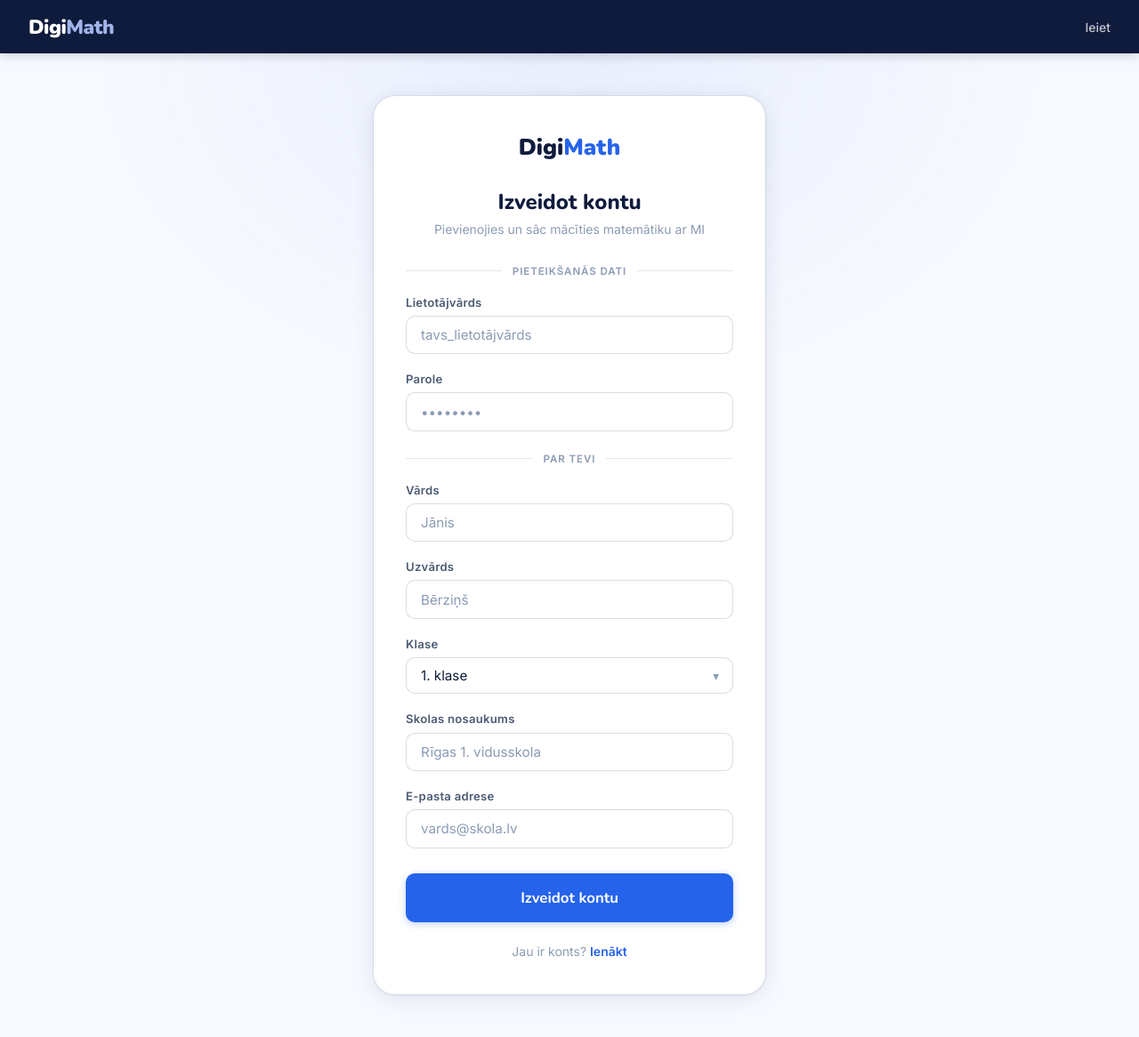
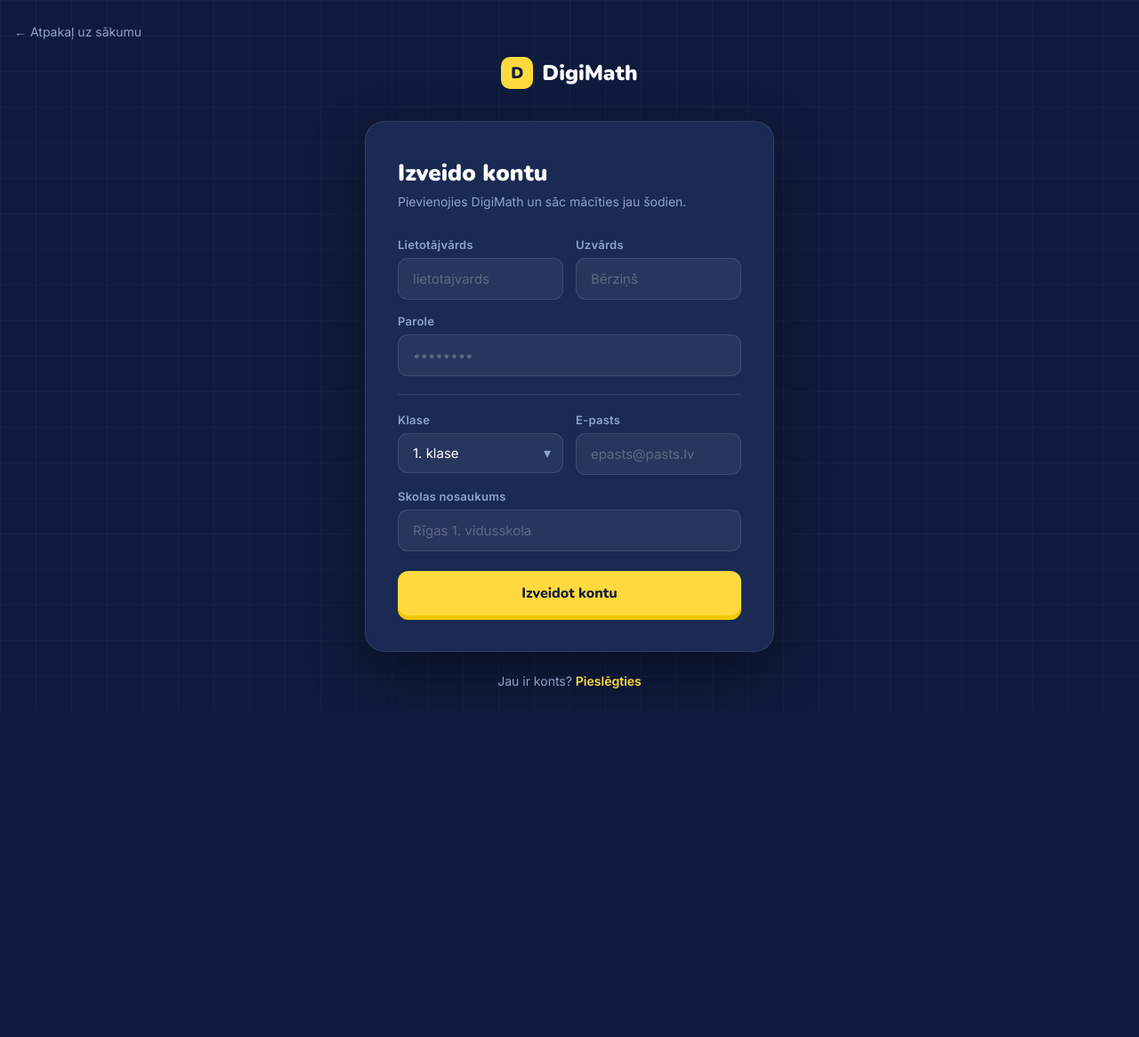
Before and after one commit to DanaTada/DigiMath, a PHP site: page /register.php in a window 1280 px wide. Shown: the whole page at 89% size. After the commit the page ends 774 px from the top, so only its background shows below. Run offline with PHP 8.4, Linux system fonts and the light colour scheme.

Commit message:
Add files via upload

```diff
--- a/register.php
+++ b/register.php
@@ -1,23 +1,20 @@
 <?php
 include "connect_to_db.php";
 
-$error   = '';
-$success = false;
+$kludas = '';
 
 if ($_SERVER["REQUEST_METHOD"] == "POST") {
     $username_input = $_POST['username'];
+
     $check_stmt = $conn->prepare("SELECT user_ID FROM users WHERE username = ?");
     $check_stmt->execute([$username_input]);
     $check_result = $check_stmt->get_result();
 
     if ($check_result->num_rows > 0) {
-        $error = "Lietotājvārds jau ir aizņemts! Lūdzu, izvēlieties citu.";
+        $kludas = 'Lietotājvārds jau ir aizņemts! Lūdzu, izvēlieties citu.';
     } else {
         $stmt_user = $conn->prepare("INSERT INTO users (username, password) VALUES (?, ?)");
-        $success_user = $stmt_user->execute([
-            $username_input,
-            $_POST['password']
-        ]);
+        $success_user = $stmt_user->execute([$username_input, $_POST['password']]);
 
         if ($success_user) {
             $new_user_id = $conn->insert_id;
@@ -32,10 +29,12 @@ if ($_SERVER["REQUEST_METHOD"] == "POST") {
                 $_POST['skola_name'],
                 $_POST['e-pasts']
             ]);
-            if (!$success_info) {
-                $error = "Kļūda: nevarēja saglabāt lietotāja informāciju.";
+
+            if ($success_info) {
+                header("Location: login.php");
+                exit();
             } else {
-                $success = true;
+                $kludas = 'Kļūda! Neizdevās saglabāt informāciju.';
             }
         }
     }
@@ -45,143 +44,82 @@ if ($_SERVER["REQUEST_METHOD"] == "POST") {
 <html lang="lv">
 <head>
   <meta charset="UTF-8">
-    <meta name="viewport" content="width=device-width, initial-scale=1.0">
+  <meta name="viewport" content="width=device-width, initial-scale=1">
   <title>Reģistrācija — DigiMath</title>
-    <link rel="stylesheet" href="style.css">
+  <link rel="stylesheet" href="css/base.css">
+  <link rel="stylesheet" href="css/register.css">
 </head>
-<body class="auth-page">
+<body class="page-auth">
 
-    <header class="site-header">
-        <a href="landing_page.php" class="site-logo">Digi<span>Math</span></a>
-        <nav>
-            <a href="login.php">Ieiet</a>
-        </nav>
-    </header>
+  <a href="landing_page.php" class="back-link">← Atpakaļ uz sākumu</a>
 
-    <main class="auth-body">
-        <div class="auth-card">
+  <a href="landing_page.php" class="logo" style="margin-bottom:36px">
+    <span class="logo-badge">D</span>
+    DigiMath
+  </a>
 
-            <div class="auth-card-logo">
-                <div class="brand">Digi<span>Math</span></div>
+  <div class="card" style="width:100%;max-width:460px">
+    <h1>Izveido kontu</h1>
+    <p class="sub">Pievienojies DigiMath un sāc mācīties jau šodien.</p>
+
+    <?php if ($kludas): ?>
+      <div class="alert alert--error">⚠️ <?= htmlspecialchars($kludas) ?></div>
+    <?php endif; ?>
+
+    <form action="register.php" method="post">
+      <div class="row-2">
+        <div class="field">
+          <label for="username">Lietotājvārds</label>
+          <input type="text" id="username" name="username"
+                 maxlength="30" pattern="[A-Za-z0-9_]{1,30}"
+                 placeholder="lietotajvards" required>
+        </div>
+        <div class="field">
+          <label for="uzvards">Uzvārds</label>
+          <input type="text" id="uzvards" name="uzvards"
+                 maxlength="30" placeholder="Bērziņš" required>
+        </div>
       </div>
 
-            <h1>Izveidot kontu</h1>
-            <p class="auth-subtitle">Pievienojies un sāc mācīties matemātiku ar MI</p>
-
-            <?php if ($error): ?>
-                <div class="error-msg"><?= htmlspecialchars($error) ?></div>
-            <?php endif; ?>
-
-            <?php if ($success): ?>
-                <div style="background:#F0FDF4;border:1px solid #BBF7D0;border-radius:10px;padding:.75rem 1rem;color:#15803D;font-size:.875rem;font-weight:500;margin-bottom:1.25rem;">
-                    ✅ Konts veiksmīgi izveidots! <a href="login.php">Ienākt</a>
-                </div>
-            <?php endif; ?>
-
-            <form action="?" method="post">
-
-                <p class="form-divider">Pieteikšanās dati</p>
-
-                <div class="form-group">
-                    <label for="username">Lietotājvārds</label>
-                    <input
-                        type="text"
-                        id="username"
-                        name="username"
-                        maxlength="30"
-                        pattern="[A-Za-z0-9_]{1,30}"
-                        placeholder="tavs_lietotājvārds"
-                        required
-                        autocomplete="username">
+      <div class="field">
+        <label for="password">Parole</label>
+        <input type="password" id="password" name="password"
+               maxlength="30" placeholder="••••••••" required>
       </div>
 
-                <div class="form-group">
-                    <label for="password">Parole</label>
-                    <input
-                        type="password"
-                        id="password"
-                        name="password"
-                        maxlength="30"
-                        placeholder="••••••••"
-                        required
-                        autocomplete="new-password">
-                </div>
+      <hr class="divider">
 
-                <p class="form-divider">Par tevi</p>
-
-                <div class="form-group">
-                    <label for="vards">Vārds</label>
-                    <input
-                        type="text"
-                        id="vards"
-                        name="vards"
-                        maxlength="30"
-                        pattern="[A-Za-z0-9_]{1,30}"
-                        placeholder="Jānis"
-                        required>
-                </div>
-
-                <div class="form-group">
-                    <label for="uzvards">Uzvārds</label>
-                    <input
-                        type="text"
-                        id="uzvards"
-                        name="uzvards"
-                        maxlength="30"
-                        pattern="[A-Za-z0-9_]{1,30}"
-                        placeholder="Bērziņš"
-                        required>
-                </div>
-
-                <div class="form-group">
+      <div class="row-2">
+        <div class="field">
           <label for="klase">Klase</label>
           <div class="select-wrap">
-                        <select name="klase" id="klase">
-                            <option value="1">1. klase</option>
-                            <option value="2">2. klase</option>
-                            <option value="3">3. klase</option>
-                            <option value="4">4. klase</option>
-                            <option value="5">5. klase</option>
-                            <option value="6">6. klase</option>
-                            <option value="7">7. klase</option>
-                            <option value="8">8. klase</option>
-                            <option value="9">9. klase</option>
+            <select id="klase" name="klase">
+              <?php for ($i = 1; $i <= 9; $i++): ?>
+                <option value="<?= $i ?>"><?= $i ?>. klase</option>
+              <?php endfor; ?>
             </select>
           </div>
         </div>
-
-                <div class="form-group">
-                    <label for="skola_name">Skolas nosaukums</label>
-                    <input
-                        type="text"
-                        id="skola_name"
-                        name="skola_name"
-                        maxlength="30"
-                        pattern="[A-Za-z0-9_\s]{1,30}"
-                        placeholder="Rīgas 1. vidusskola"
-                        required>
+        <div class="field">
+          <label for="e-pasts">E-pasts</label>
+          <input type="email" id="e-pasts" name="e-pasts"
+                 maxlength="50" placeholder="epasts@pasts.lv" required>
+        </div>
       </div>
 
-                <div class="form-group">
-                    <label for="e-pasts">E-pasta adrese</label>
-                    <input
-                        type="email"
-                        id="e-pasts"
-                        name="e-pasts"
-                        maxlength="30"
-                        placeholder="vards@skola.lv"
-                        required
-                        autocomplete="email">
+      <div class="field">
+        <label for="skola_name">Skolas nosaukums</label>
+        <input type="text" id="skola_name" name="skola_name"
+               maxlength="60" placeholder="Rīgas 1. vidusskola" required>
       </div>
 
-                <button type="submit" class="btn btn-primary btn-full">Izveidot kontu</button>
+      <button type="submit" class="btn btn--yellow btn--md btn--full" style="margin-top:6px">
+        Izveidot kontu
+      </button>
+    </form>
+  </div>
 
-            </form>
-
-            <p class="auth-link">Jau ir konts? <a href="login.php">Ienākt</a></p>
-
-        </div>
-    </main>
+  <p class="foot-link">Jau ir konts? <a href="login.php">Pieslēgties</a></p>
 
 </body>
 </html>
```
Lines whose indentation alone changed are shown as unchanged.
